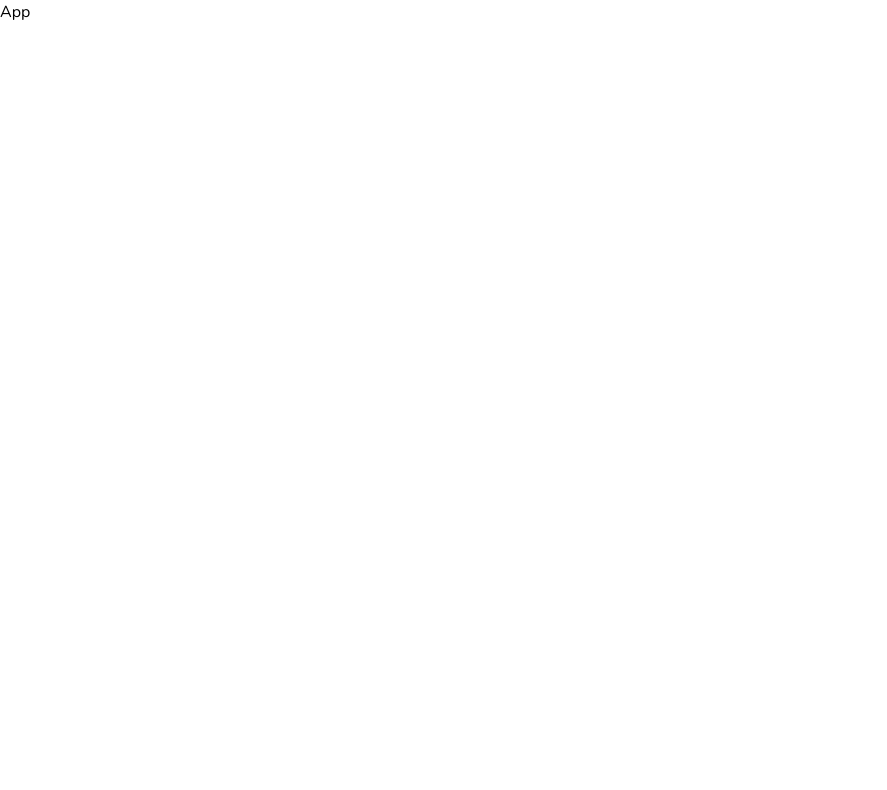
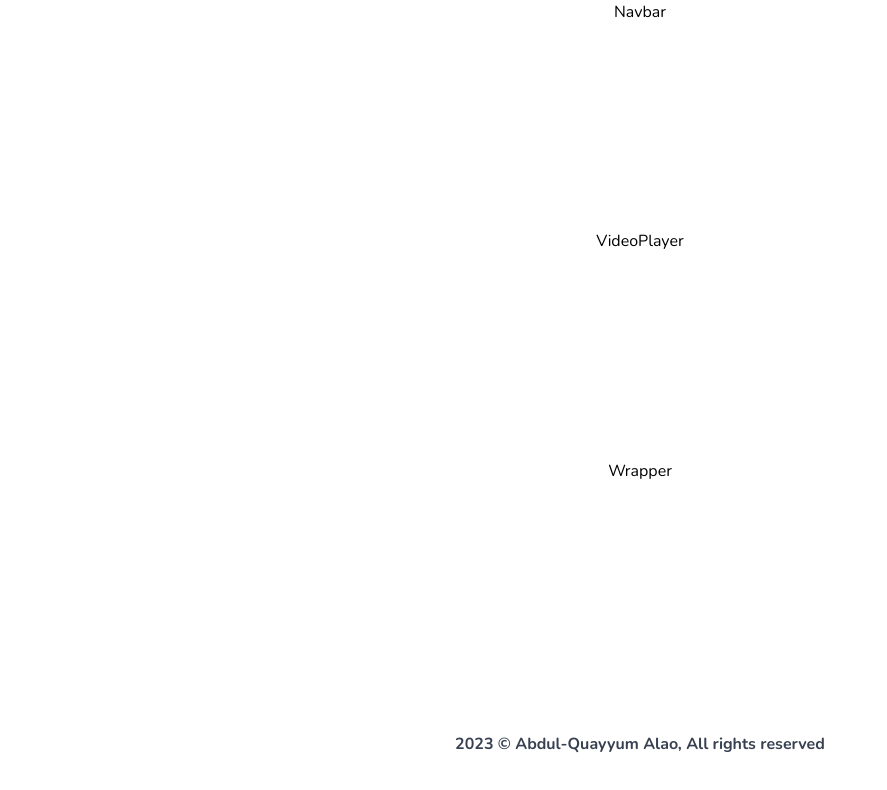
Before and after one commit to AbdulQuayyum/project-video-app, a React (Vite) app in the folder client/: page / in a window 1280 px wide. Shown: the top 790 px of the page, without its empty margins (0-887 px from the left). Built offline with nearby package versions, Linux system fonts and the light colour scheme.

Commit message:
Added more  components files and layout file...

```diff
--- a/client/src/App.jsx
+++ b/client/src/App.jsx
@@ -1,8 +1,12 @@
 import React from 'react'
+
+import MainLayout from './Layout/Main.Layout'
 
 const App = () => {
   return (
-    <div>App</div>
+    <>
+      <MainLayout />
+    </>
   )
 }
 
--- /dev/null
+++ b/client/src/Components/Footer.jsx
@@ -0,0 +1,13 @@
+import React from 'react'
+
+const currentYear = new Date().getFullYear()
+
+const Footer = () => {
+    return (
+        <footer className="bottom-0 w-full font-bold text-center text-gray-700 transition-all duration-1000 py-11 dark:text-gray-400">
+            {currentYear} &#169; Abdul-Quayyum Alao, All rights reserved
+        </footer>
+    )
+}
+
+export default Footer
--- a/client/src/Components/Index.js
+++ b/client/src/Components/Index.js
@@ -1,5 +1,7 @@
+import Footer from "./Footer";
+import Navbar from "./Navbar";
 import Notifications from "./Notifications";
 import VideoPlayer from "./VideoPlayer";
 import Wrapper from "./Wrapper";
 
-export default { Notifications, VideoPlayer, Wrapper };
+export { Footer, Navbar, Notifications, VideoPlayer, Wrapper };
--- /dev/null
+++ b/client/src/Components/Navbar.jsx
@@ -0,0 +1,9 @@
+import React from 'react'
+
+const Navbar = () => {
+  return (
+    <div>Navbar</div>
+  )
+}
+
+export default Navbar
--- /dev/null
+++ b/client/src/Layout/Main.Layout.jsx
@@ -0,0 +1,16 @@
+import React from 'react'
+
+import { Footer, Navbar, Notifications, VideoPlayer, Wrapper } from "../Components/Index"
+
+export default function MainLayout() {
+    return (
+        <div className='relative z-10 min-h-screen flex justify-between items-center flex-col max-w-7xl mx-auto sm:px-16 px-6'>
+            <Navbar />
+            <VideoPlayer />
+            <Wrapper>
+                <Notifications />
+            </Wrapper>
+            <Footer />
+        </div>
+    )
+}
```
